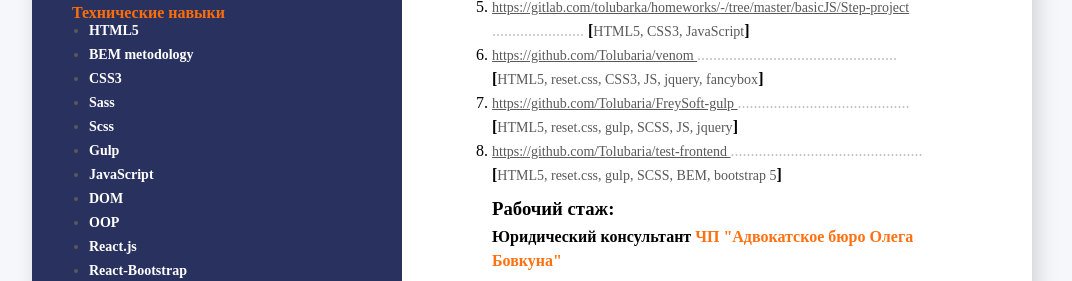
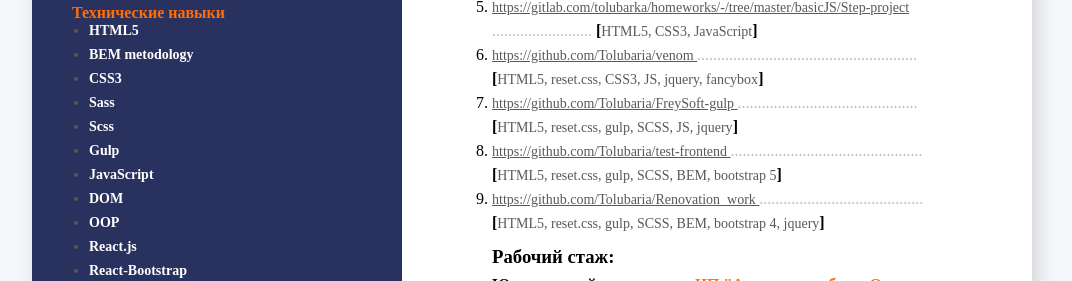
Before and after one commit to Tolubaria/CV, a plain HTML site: page index.html in a window 1280 px wide. Shown: the part 674-955 px from the top of the page, without its empty margins (108-1180 px from the left). Drawn offline with Linux system fonts and the light colour scheme.

Commit message:
added a new project

```diff
--- a/index.html
+++ b/index.html
@@ -44,7 +44,7 @@
                     <a class="contacts-link" href="tel:+380939055170">+38 093-90-55-170</a>
                 </div>
                 <div>
-                    <span class="contacts-link-type"><i class="fab fa-telegram"></i></i></span>
+                    <span class="contacts-link-type"><i class="fab fa-telegram"></i></span>
                     <a class="contacts-link" href="tel:+380663833445">+38 066-38-33-445</a>
                 </div>
             </div>
@@ -223,7 +223,7 @@
                                        href="https://gitlab.com/tolubarka/homeworks/-/tree/master/basicJS/Step-project">
                                        	https://gitlab.com/tolubarka/homeworks/-/tree/master/basicJS/Step-project
 												</a>
-                                       <span class="dots">.......................</span>
+                                       <span class="dots">.........................</span>
                                     	<span><b>[</b><span class="tech-nime">HTML5, CSS3, JavaScript</span><b>]</b></span>
                                 	</li>
 											  <li class="projects-item">
@@ -231,7 +231,7 @@
 													href="https://github.com/Tolubaria/venom">
 													https://github.com/Tolubaria/venom
 												</a>
-												 	<span class="dots">..................................................</span>
+												 	<span class="dots">.......................................................</span>
 													<span><b>[</b><span class="tech-nime">HTML5, reset.css, CSS3, JS, jquery, fancybox</span><b>]</b></span>
 									  		</li>
 										  	<li class="projects-item">
@@ -239,16 +239,24 @@
 													href="https://github.com/Tolubaria/FreySoft-gulp">
 													https://github.com/Tolubaria/FreySoft-gulp
 												</a>
-												 	<span class="dots">...........................................</span>
+												 	<span class="dots">.............................................</span>
 													<span><b>[</b><span class="tech-nime">HTML5, reset.css, gulp, SCSS, JS, jquery</span><b>]</b></span>
 									  		</li>
-											  <li class="projects-item">
+											<li class="projects-item">
 												<a class="projects-link"
 													href="https://github.com/Tolubaria/test-frontend">
 													https://github.com/Tolubaria/test-frontend
 												</a>
 												 	<span class="dots">................................................</span>
 													<span><b>[</b><span class="tech-nime">HTML5, reset.css, gulp, SCSS, BEM, bootstrap 5</span><b>]</b></span>
+									  		</li>
+											  <li class="projects-item">
+												<a class="projects-link"
+													href="https://github.com/Tolubaria/Renovation_work">
+													https://github.com/Tolubaria/Renovation_work
+												</a>
+												 	<span class="dots">.........................................</span>
+													<span><b>[</b><span class="tech-nime">HTML5, reset.css, gulp, SCSS, BEM, bootstrap 4, jquery</span><b>]</b></span>
 									  		</li>
                             </ol>
                     </div>
```
Also changed, not shown: Tech Skills.png (added), certificate.png (added), resume.png (added).
